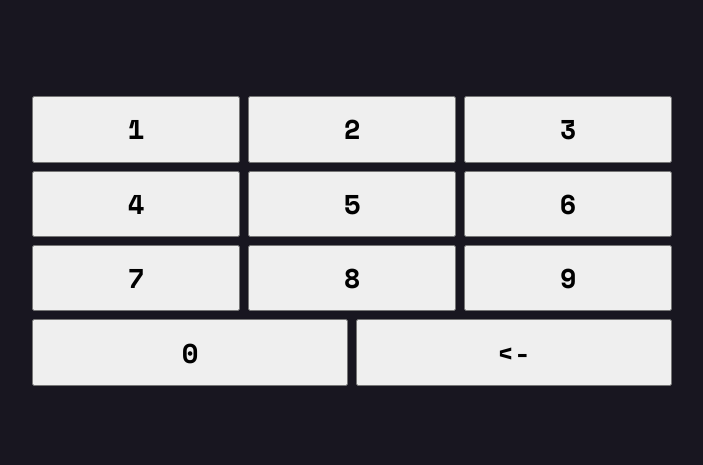
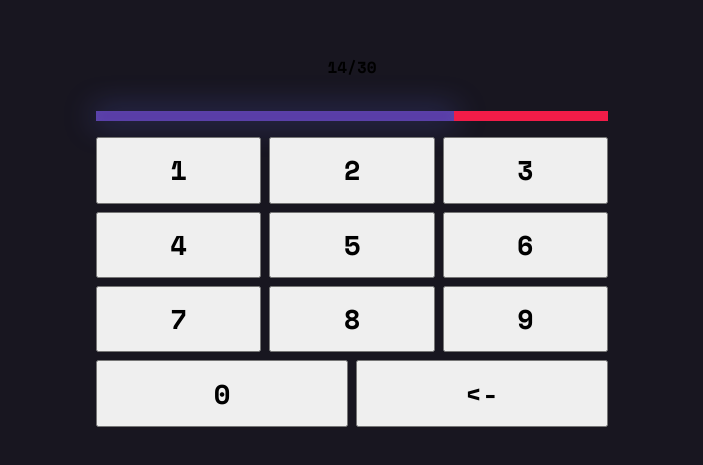
Before and after one commit to Favious/math-rush, a Next.js app in the folder client/: page /calculator in a window 1280 px wide. Shown: the part 159-624 px from the top of the page, without its empty margins (288-991 px from the left). Built offline with nearby package versions, Linux system fonts and the light colour scheme.

Commit message:
add status bar layout

```diff
--- a/client/components/Calculator.jsx
+++ b/client/components/Calculator.jsx
@@ -22,7 +22,7 @@ export default function Calculator() {
 const Calc = styled.div`
   display: flex;
   flex-wrap: wrap;
-  width: 50%;
+  width: 40%;
   gap: 0.5rem;
   font-family: var(--font-space);
   button {
@@ -31,4 +31,11 @@ const Calc = styled.div`
     padding: 0.7rem;
     user-select: none;
   }
+
+  @media screen and (max-width: 700px) {
+    width: 80%;
+    button {
+      flex: 1 1 30%;
+    }
+  }
 `;
--- /dev/null
+++ b/client/components/Operation.jsx
@@ -0,0 +1,12 @@
+import React, { useState } from "react";
+import styled from "styled-components";
+
+export default function Operation() {
+  return <Section>14/30</Section>;
+}
+
+const Section = styled.div`
+  margin-bottom: 1rem;
+  @media screen and (max-width: 700px) {
+  }
+`;
--- /dev/null
+++ b/client/components/StatusBar.jsx
@@ -0,0 +1,56 @@
+import React, { useState } from "react";
+import styled from "styled-components";
+
+export default function StatusBar() {
+  const [playerScore, setPlayerScore] = useState(70);
+
+  return (
+    <Status>
+      <div
+        className="bar first-player-score"
+        style={{ width: playerScore + "%" }}
+      />
+      <div
+        className="bar second-player-score "
+        style={{ width: 100 - playerScore + "%" }}
+      />
+    </Status>
+  );
+}
+
+const Status = styled.div`
+  display: flex;
+  width: 40%;
+  margin: 1rem;
+  .bar {
+    height: 10px;
+  }
+
+  .first-player-score {
+    background-color: rgb(91, 4, 250);
+    box-shadow: inset 0px 0px 10px 2px rgba(91, 4, 250, 0.5),
+      0px 0px 20px rgba(91, 4, 250, 0.5);
+    -webkit-animation: pulse 0.6s alternate infinite;
+    @keyframes pulse {
+      0% {
+        background: #9ab8f4;
+        background-position: -100% 0;
+        box-shadow: inset 0px 0px 10px 2px rgba(91, 4, 250, 0.5),
+          0px 0px 40px 2px rgba(91, 4, 250, 1);
+      }
+      100% {
+        background: rgb(85, 45, 158);
+        background-position: 200% 0;
+        box-shadow: inset 0px 0px 10px 2px rgba(93, 93, 178, 0.5),
+          0px 0px 30px 2px rgba(105, 135, 255, 0.3);
+      }
+    }
+  }
+
+  .second-player-score {
+    background-color: #f21c48;
+  }
+  @media screen and (max-width: 700px) {
+    width: 80%;
+  }
+`;
--- a/client/pages/calculator.js
+++ b/client/pages/calculator.js
@@ -1,9 +1,13 @@
 import Calculator from "@/components/Calculator";
+import StatusBar from "@/components/StatusBar";
+import Operation from "@/components/Operation";
 import styled from "styled-components";
 
 export default function MockPlay() {
   return (
     <Mock>
+      <Operation />
+      <StatusBar />
       <Calculator />
     </Mock>
   );
@@ -13,5 +17,6 @@ const Mock = styled.div`
   display: flex;
   justify-content: center;
   align-items: center;
+  flex-direction: column;
   height: 100vh;
 `;
```
